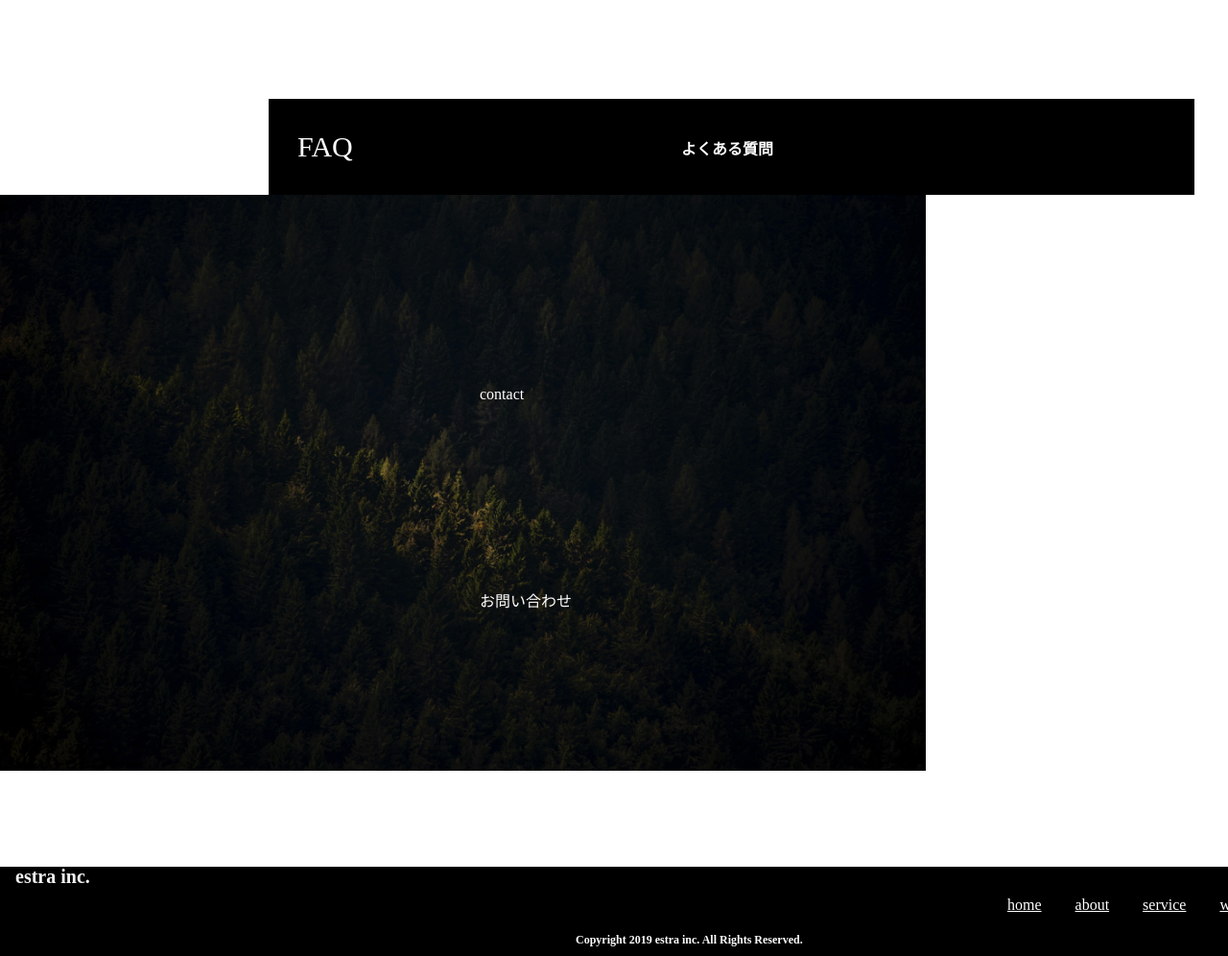
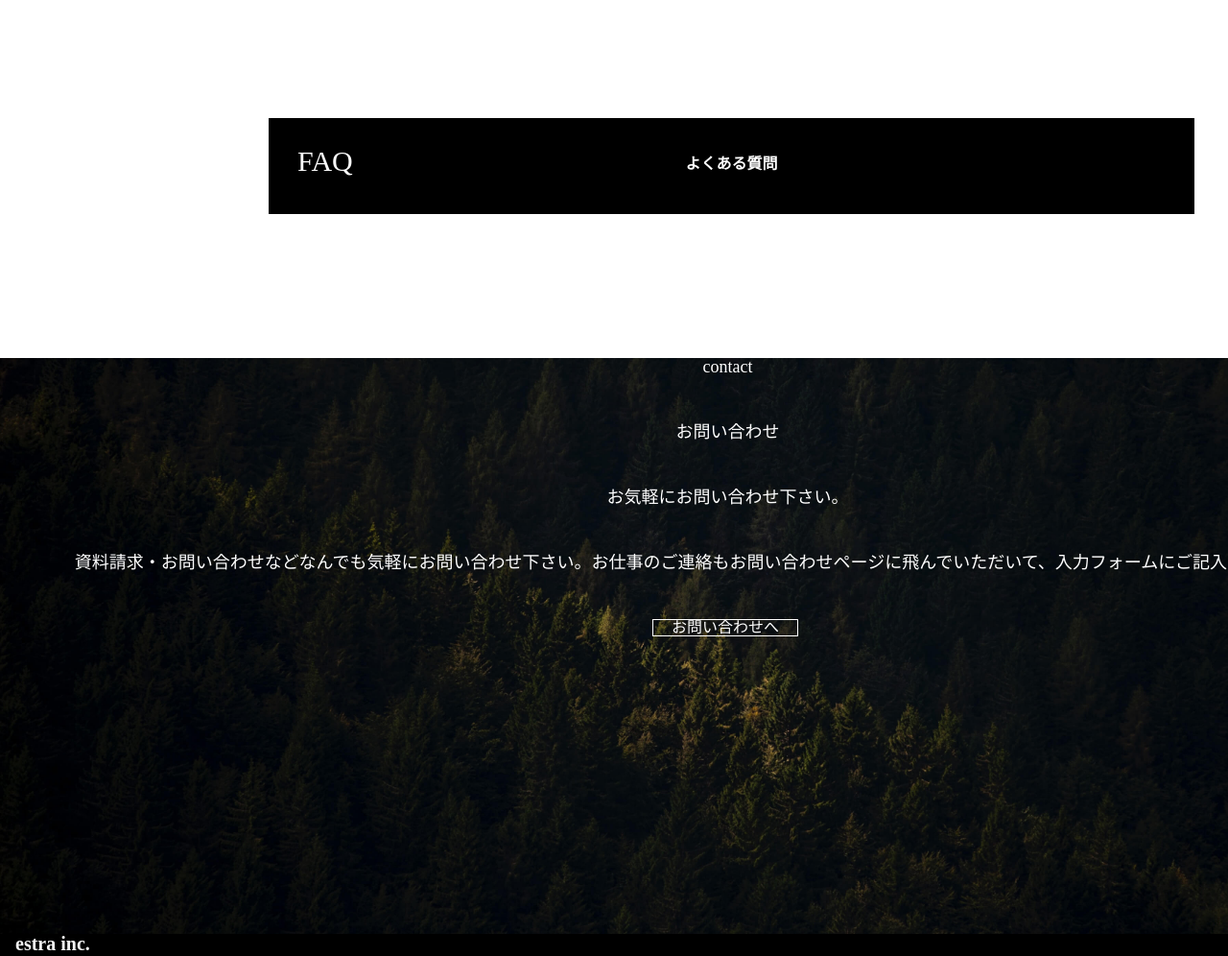
Before and after one commit to KarinKawakami/coachtech, a plain HTML site: page COACHTECH4/index.html in a window 1280 px wide. Shown: the part 3101-4097 px from the top of the page at 96% size. Drawn offline with Linux system fonts and the light colour scheme.

Commit message:
Add files via upload

```diff
--- a/COACHTECH4/style.css
+++ b/COACHTECH4/style.css
@@ -460,7 +460,8 @@ select {
 }
 
 #FAQ p {
-  padding-top: 35px;
+  margin-top: 200px;
+  padding-top: 30px;
   padding-left: 30px;
   font-size: 30px;
   color: #fff;
@@ -468,14 +469,15 @@ select {
 
 #FAQ h1 {
   margin-top: -20px;
-  margin-left: 430px;
   font-size: 16px;
   color: #ffffff;
+  text-align: center;
 }
 
 #contact {
   background: url(img/contact-bg.jpg);
-  width: 964.8px;
+  margin-top: 150px;
+  width: 1517px;
   height: 600px;
   background-size: cover;
   background-position: center;
@@ -483,14 +485,15 @@ select {
 }
 
 #contact p {
-  padding-top: 200px;
-  padding-left: 500px;
-  font-size: 16px;
+  margin-top: 50px;
+  font-size: 18px;
   color: #fff;
+  text-align: center;
 }
 
 #contact .button3 p {
-  padding-left: 200px;
+  margin-left: 680px;
+  width: 150px;
   text-align: center;
   color: #fff;
   font-weight: normal;
@@ -499,7 +502,6 @@ select {
 }
 
 .footer {
-  margin-top: 100px;
   height: 100px;
   background-color: #000000;
   background-size: cover;
```
